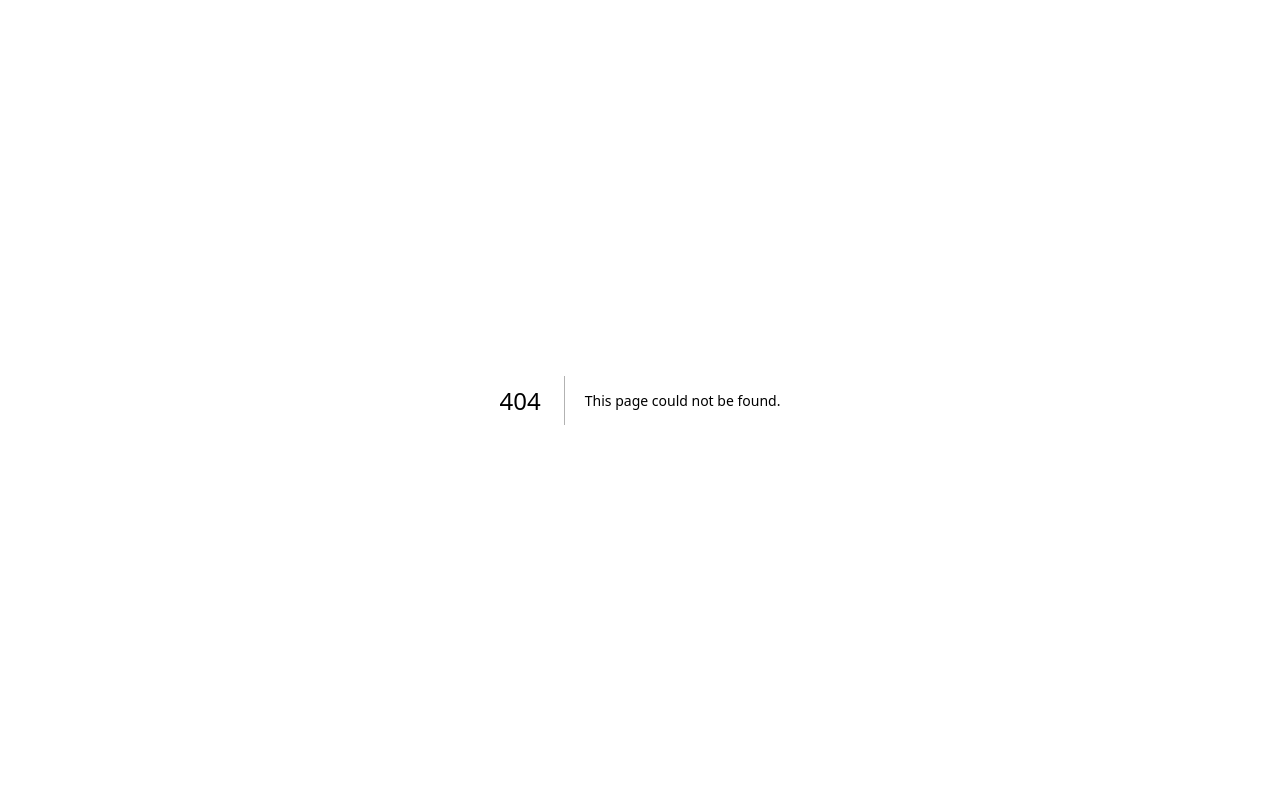
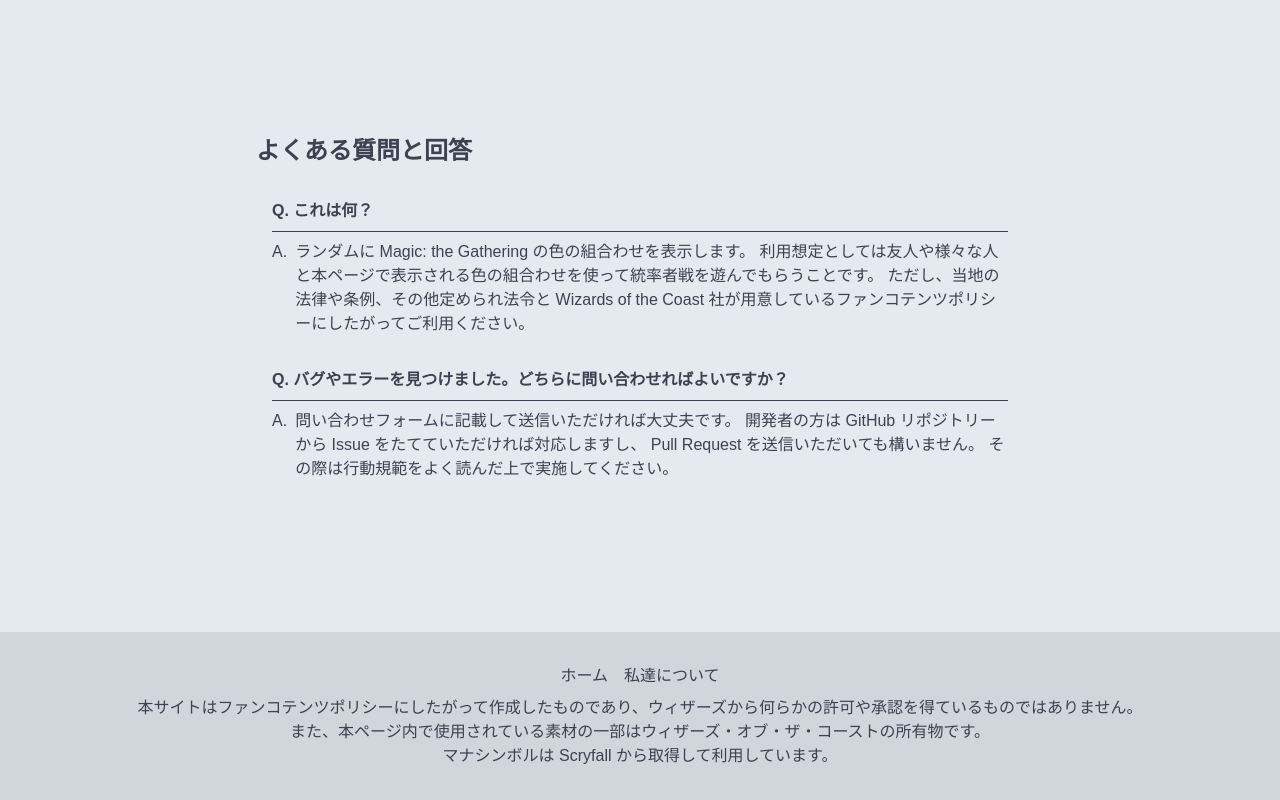
Before and after one commit to izzet-mtg/color-combo-lottery, a Next.js app: page /faq in a window 1280 px wide. Before the commit this address had no page. Shown: the top 800 px of the page. Built offline with nearby package versions, Linux system fonts and the light colour scheme.

Commit message:
FAQ ページを追加

```diff
--- a/next.config.ts
+++ b/next.config.ts
@@ -8,7 +8,9 @@ const basePath = process.env.NODE_ENV === "production" ? "/color-combo-lottery"
 const nextConfig: NextConfig = {
   output: "export",
   env: {
+    NEXT_PUBLIC_CONTACT_LINK: "https://forms.gle/2jK87DQ44CS2pfBR9",
     NEXT_PUBLIC_BASE_PATH: basePath,
+    NEXT_PUBLIC_GITHUB_REPOSITORY_URL: "https://github.com/izzet-mtg/color-combo-lottery/",
     NEXT_PUBLIC_SITE_URL: "https://izzet-mtg.github.io/color-combo-lottery",
   },
   assetPrefix: basePath,
--- /dev/null
+++ b/src/app/(site)/faq/page.tsx
@@ -0,0 +1,61 @@
+// Copyright (c) 2025 izzet-mtg
+// SPDX-License-Identifier: MIT
+
+import { PropsWithChildren } from "react";
+import { Metadata } from "next";
+
+export const metadata: Metadata = {
+  title: "FAQ",
+  description: "よくある質問とその回答集です",
+  openGraph: {
+    title: "FAQ",
+    description: "よくある質問とその回答集です",
+    url: `${process.env.NEXT_PUBLIC_SITE_URL}/faq`,
+  },
+};
+
+const Question = ({ children }: PropsWithChildren) => (
+  <>
+    <h2 className="font-bold">Q. {children}</h2>
+    <hr />
+  </>
+);
+
+const Answer = ({ children }: PropsWithChildren) => (
+  <div className="flex gap-2">
+    <p>A.</p>
+    <div>
+      {children}
+    </div>
+  </div>
+);
+
+const Section = ({ children }: PropsWithChildren) => (
+  <div className="p-4 flex flex-col gap-2">
+    {children}
+  </div>
+);
+
+export default function Faq() {
+  return (
+    <main className="max-w-3xl">
+      <h1 className="text-2xl font-extrabold pb-4">よくある質問と回答</h1>
+      <Section>
+        <Question>これは何？</Question>
+        <Answer>
+          ランダムに <a href="https://mtg-jp.com/">Magic: the Gathering</a> の色の組合わせを表示します。
+          利用想定としては友人や様々な人と本ページで表示される色の組合わせを使って統率者戦を遊んでもらうことです。
+          ただし、当地の法律や条例、その他定められ法令と Wizards of the Coast 社が用意している<a href="https://company.wizards.com/ja/legal/fancontentpolicy">ファンコテンツポリシー</a>にしたがってご利用ください。
+        </Answer>
+      </Section>
+      <Section>
+        <Question>バグやエラーを見つけました。どちらに問い合わせればよいですか？</Question>
+        <Answer>
+          <a href={process.env.NEXT_PUBLIC_CONTACT_LINK}>問い合わせフォーム</a>に記載して送信いただければ大丈夫です。
+          開発者の方は <a href={process.env.NEXT_PUBLIC_GITHUB_REPOSITORY_URL}>GitHub リポジトリー</a>から Issue をたてていただければ対応しますし、 Pull Request を送信いただいても構いません。
+          その際は行動規範をよく読んだ上で実施してください。
+        </Answer>
+      </Section>
+    </main>
+  );
+}
```
